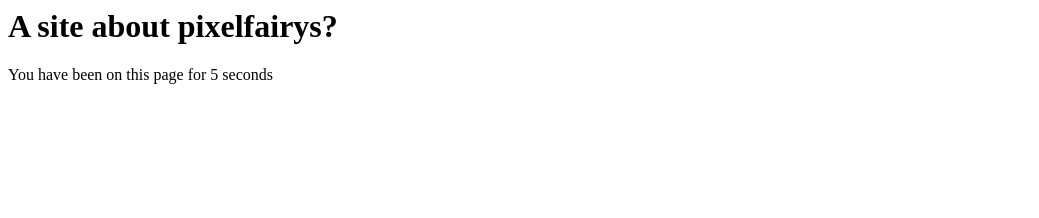
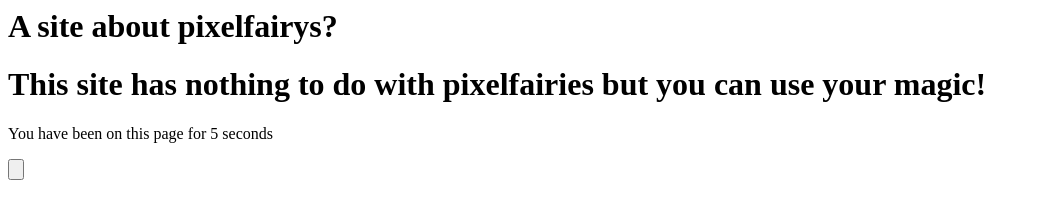
Before and after one commit to rileyalexis/pixelfairy, a plain HTML site: page index.html in a window 1280 px wide. Shown: the whole page, without its empty margins (0-1039 px from the left). Drawn offline with Linux system fonts and the light colour scheme.

Commit message:
Update index.html

```diff
--- a/index.html
+++ b/index.html
@@ -1,11 +1,14 @@
+<body>
 <h1>A site about pixelfairys?</h1>
+<h1>This site has nothing to do with pixelfairies but you can use your magic!</h1>
 
 <p id="counter">You have been on this site for 0 seconds</p>
-<style>
-
-</style>
+<input type="button" id="button" onclick="changecolor()">
 
 <script>
+function changecolor(){
+  document.body.style.backgroundColor = rgb(Math.floor(Math.random() * 256),Math.floor(Math.random() * 256),Math.floor(Math.random() * 256))
+}
 var time = 1
 function myFunction() {
   document.getElementById("counter").innerHTML = "You have been on this page for " + time + " seconds"
@@ -13,3 +16,8 @@ function myFunction() {
 }
 setInterval(myFunction, 1000)
 </script>
+
+<style>
+
+</style>
+</body>
```
